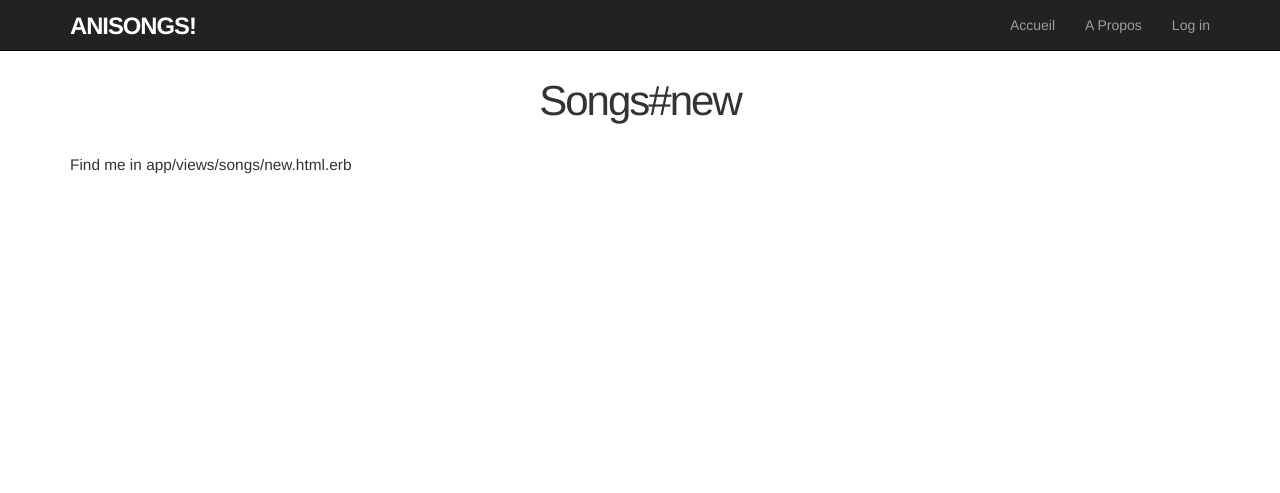
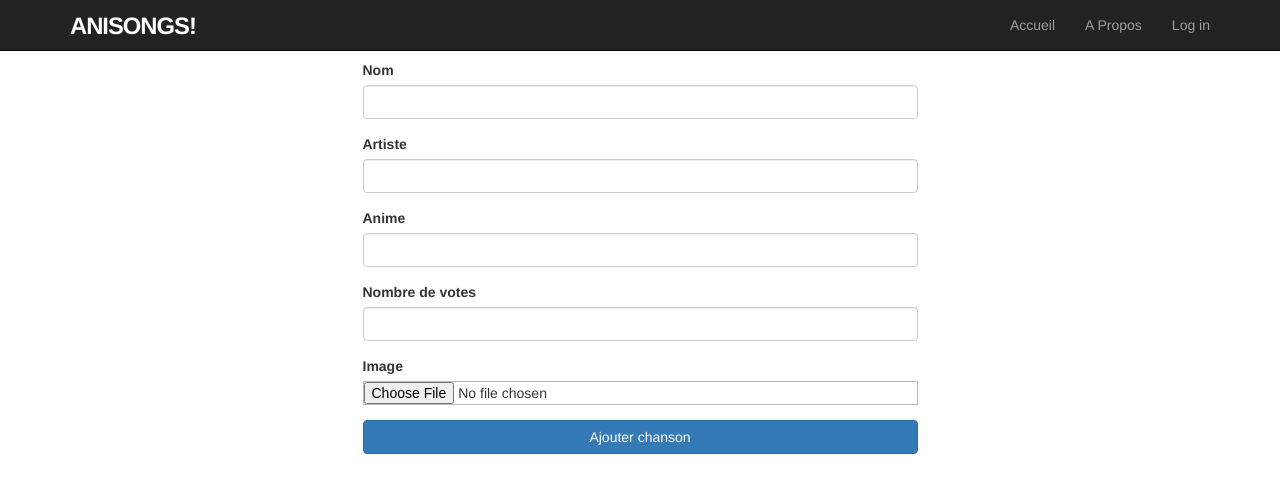
Before and after one commit to Azzurox/ani_songs, a Rails app: page /songs/new in a window 1280 px wide. Shown: the top 493 px of the page. Run offline with Rails 7, Linux system fonts and the light colour scheme; style sheets or scripts are compiled from the project's sources; parts of the project's set-up code (start-up, migrations or seed data) failed here and were passed over; some libraries are stand-ins or nearby versions.

Commit message:
Link image with songs

```diff
--- a/app/assets/stylesheets/custom.scss
+++ b/app/assets/stylesheets/custom.scss
@@ -60,3 +60,15 @@ p {
 {
 	text-align:center;
 }
+
+/* forms */
+
+input, textarea, select, .uneditable-input {
+  border: 1px solid #bbb;
+  width: 100%;
+  margin-bottom: 15px;
+}
+
+input {
+  height: auto !important;
+}
--- a/app/controllers/songs_controller.rb
+++ b/app/controllers/songs_controller.rb
@@ -1,5 +1,15 @@
 class SongsController < ApplicationController
   def new
+	@song = Song.new
+  end
+
+  def create
+    @song = Song.new(song_params)
+    if @song.save
+      redirect_to root_path
+    else
+      render 'new'
+    end
   end
 
   def show
@@ -10,4 +20,7 @@ class SongsController < ApplicationController
 	@songs = Song.all
   end
 
+   def song_params
+      params.require(:song).permit(:name, :artist, :anime, :nbre_vote, :photo)
+   end
 end
--- a/app/models/song.rb
+++ b/app/models/song.rb
@@ -3,5 +3,6 @@ class Song < ApplicationRecord
   validates :artist, presence: true, length: { maximum: 40 }
   validates :anime, presence: true, length: { maximum: 100 }
   validates :nbre_vote, presence: true, numericality: true, inclusion: { in: 0..1000 }
-
+  has_attached_file :photo
+  validates_attachment_content_type :photo, :content_type => ["image/jpg", "image/jpeg", "image/png", "image/gif"]
 end
--- /dev/null
+++ b/app/views/shared/_error_messages.html.erb
@@ -0,0 +1,12 @@
+<% if @song.errors.any? %>
+  <div id="error_explanation">
+    <div class="alert alert-danger">
+      The form contains <%= pluralize(@song.errors.count, "error") %>.
+    </div>
+    <ul>
+    <% @song.errors.full_messages.each do |msg| %>
+      <li><%= msg %></li>
+    <% end %>
+    </ul>
+  </div>
+<% end %>
--- a/app/views/songs/new.html.erb
+++ b/app/views/songs/new.html.erb
@@ -1,2 +1,26 @@
-<h1>Songs#new</h1>
-<p>Find me in app/views/songs/new.html.erb</p>
+
+<div class="row">
+  <div class="col-md-6 col-md-offset-3">
+    <%= form_for(@song) do |f| %>
+		<%= render 'shared/error_messages' %>
+
+
+      <%= f.label :name, "Nom" %>
+      <%= f.text_field :name, class: 'form-control' %>
+
+      <%= f.label :artist, "Artiste" %>
+      <%= f.text_field :artist, class: 'form-control' %>
+
+      <%= f.label :anime, "Anime" %>
+      <%= f.text_field :anime, class: 'form-control' %>
+
+      <%= f.label :nbre_vote, "Nombre de votes" %>
+      <%= f.text_field :nbre_vote, class: 'form-control' %>
+
+	  <%= f.label :photo, "Image" %>
+      <%= f.file_field :photo %>
+
+      <%= f.submit "Ajouter chanson", class: "btn btn-primary" %>
+    <% end %>
+  </div>
+</div>
--- a/app/views/songs/show.html.erb
+++ b/app/views/songs/show.html.erb
@@ -1 +1 @@
-<%= @song.name %>, <%= @song.artist %>, <%= @song.anime %>
+<%= @song.name %>, <%= @song.artist %>, <%= @song.anime %> <%= image_tag @song.photo.url %>
```
Also changed, not shown: db/migrate/20180527030111_add_attachment_photo_to_songs.rb (added, +11 -0 lines), db/schema.rb, 1 other file.
